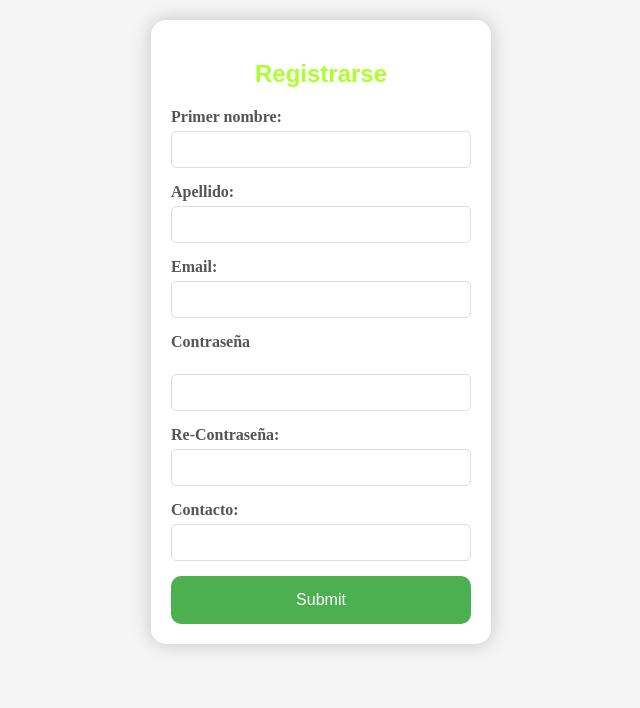
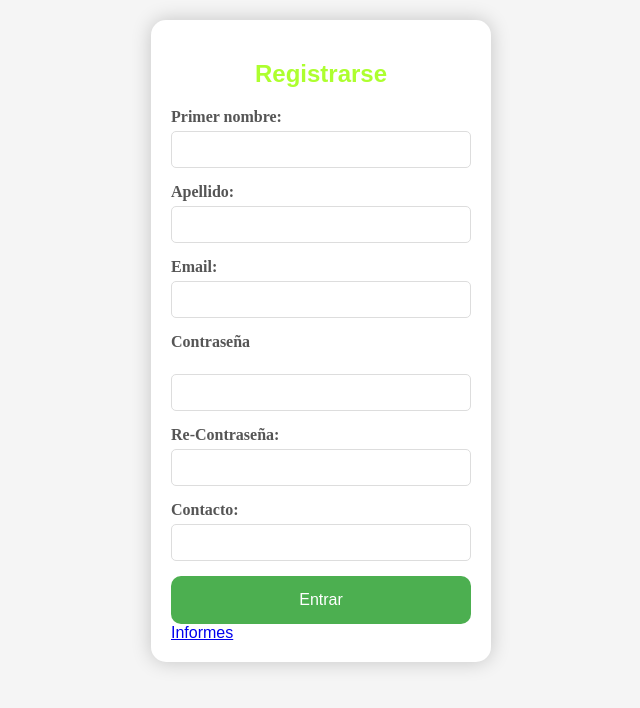
Before and after one commit to brayan3229/pagina.github.io, a plain HTML site: page index.html in a window 1280 px wide. Shown: the whole page, without its empty margins (319-959 px from the left). Drawn offline with Linux system fonts and the light colour scheme.

Commit message:
clase 22/08/2024

```diff
--- a/index.html
+++ b/index.html
@@ -32,7 +32,8 @@
 
 
                 </select>
-                <button type="submit">Submit</button>
+                <button type="submit">Entrar</button>
+                <a href="https://drive.google.com/file/d/1W3u5DBkKjNdZ5BMHavDjsV9SITOMIEKM/view?usp=sharing">Informes</a>
         </form>
     </div>
 
```
Also changed, not shown: 1 other file.
